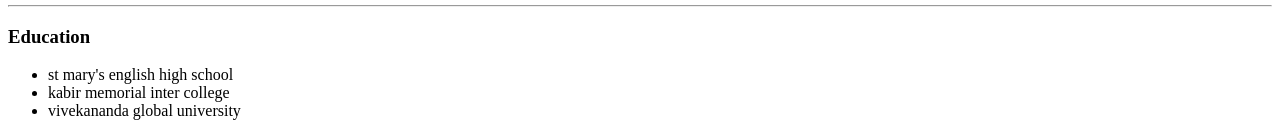
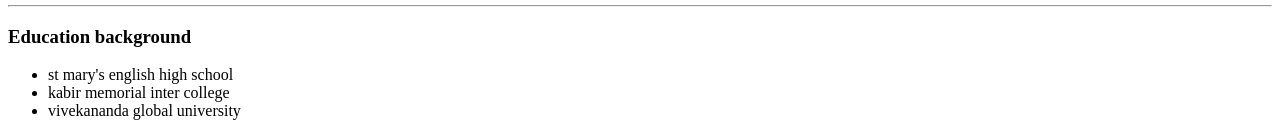
Before and after one commit to Anish26474/CV, a plain HTML site: page index.htm in a window 1280 px wide. Shown: the part 257-379 px from the top of the page. Drawn offline with Linux system fonts and the light colour scheme.

Commit message:
Anish Chnaged made

```diff
--- a/index.htm
+++ b/index.htm
@@ -14,7 +14,7 @@
         </table>
 
             <hr>
-    <h3>Education</h3>
+    <h3>Education background</h3>
     <ul>
         <li>st mary's english high school</li>
         <li>kabir memorial inter college </li>
```
